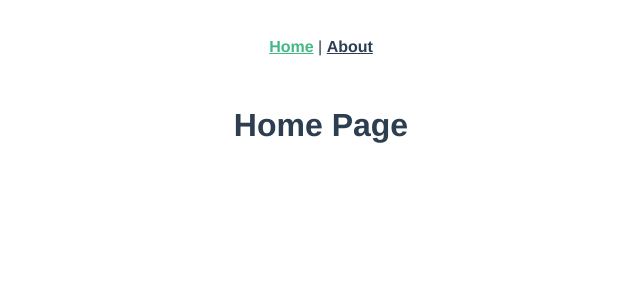
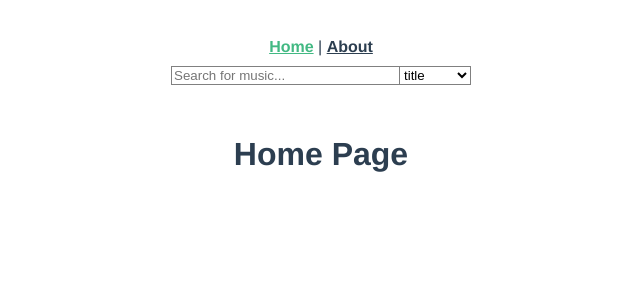
Before and after one commit to iasatan/uniSoftwareDevelopment, a Vue app in the folder frontend/: page / in a window 1280 px wide. Shown: the top 300 px of the page, without its empty margins (319-959 px from the left). Built offline with nearby package versions, Linux system fonts and the light colour scheme.

Commit message:
#17 Listing of music based on genre

```diff
--- a/frontend/src/App.vue
+++ b/frontend/src/App.vue
@@ -2,9 +2,20 @@
   <div id="nav">
     <router-link to="/">Home</router-link> |
     <router-link to="/about">About</router-link>
+    <SearchBar />
   </div>
   <router-view/>
 </template>
+
+<script>
+  import SearchBar from "./views/components/SearchBar.vue";
+  export default {
+    name: "App",
+    components: {
+      SearchBar
+    }
+  };
+</script>
 
 <style>
 #app {
--- /dev/null
+++ b/frontend/src/views/components/SearchBar.vue
@@ -0,0 +1,127 @@
+<template>
+    <div class="search-bar">
+        <form id="search-form" class="search-form" @submit.prevent="processForm(search)">
+            <div class="form-group">
+                <input
+                    v-model="search.value"
+                    type="text"
+                    name="search-input"
+                    id="search-input"
+                    placeholder="Search for music..."
+                >
+                <select v-model="search.type" name="search-type" id="search-type">
+                    <option v-for="(option, k) in searchTypes" :key="k">{{ option }}</option>
+                </select>
+            </div>
+
+            <div v-if="results.length > 0" class="search-results">
+                <ul>
+                    <li v-for="(result, k) in results" :key="k">
+                        {{ result.artist }}: {{ result.title }}
+                    </li>
+                </ul>
+            </div>
+        </form>
+    </div>
+</template>
+
+<script>
+    import axios from "axios";
+
+    export default {
+        name: 'SearchBar',
+        data() {
+            return {
+                search: {
+                    value: '',
+                    type: 'title'
+                },
+                results: []
+            }
+        },
+        methods: {
+            processForm: function(search) {
+                axios
+                    .get(`localhost:8080/music?${search.type}=${search.value}`)
+                    .then(response => {
+                        this.results = response;
+
+                        search.value = ""
+                    })
+                    .catch(e => {
+                        console.log(e);
+                    });
+            }
+        },
+        computed: {
+            searchTypes: () => ["title", "artist", "album", "year", "genre", "playtime"]
+        }
+    }
+</script>
+
+<style scoped>
+    .search-bar {
+        margin-top: 10px;
+    }
+
+    .search-form {
+        width: 100%;
+        max-width: 300px;
+        display: flex;
+        flex-direction: column;
+        margin: auto;
+        position: relative;
+    }
+
+    .form-group {
+        display: flex;
+    }
+
+    #search-input {
+        flex: 1;
+        border: 1px solid gray;
+        border-top-right-radius: 0;
+        border-bottom-right-radius: 0;
+    }
+
+    #search-input:focus {
+        outline: none;
+    }
+
+    #search-type:focus {
+        outline: none;
+    }
+
+    #search-type {
+        background-color: white;
+        border: 1px solid gray;
+        border-top-left-radius: 0;
+        border-bottom-left-radius: 0;
+        border-left: 0;
+    }
+
+    .search-results {
+        position: absolute;
+        width: 100%;
+        top: 19px;
+    }
+
+    .search-results ul {
+        list-style: none;
+        text-align: left;
+        border: 1px solid gray;
+        border-top: 0;
+        padding: 0;
+        margin: 0;
+        font-size: 12px;
+    }
+
+    .search-results ul li {
+        padding: 5px 10px;
+        transition: 0.5s;
+    }
+
+    .search-results ul li:hover {
+        background-color: rgb(230, 227, 227);
+    }
+</style>
```
